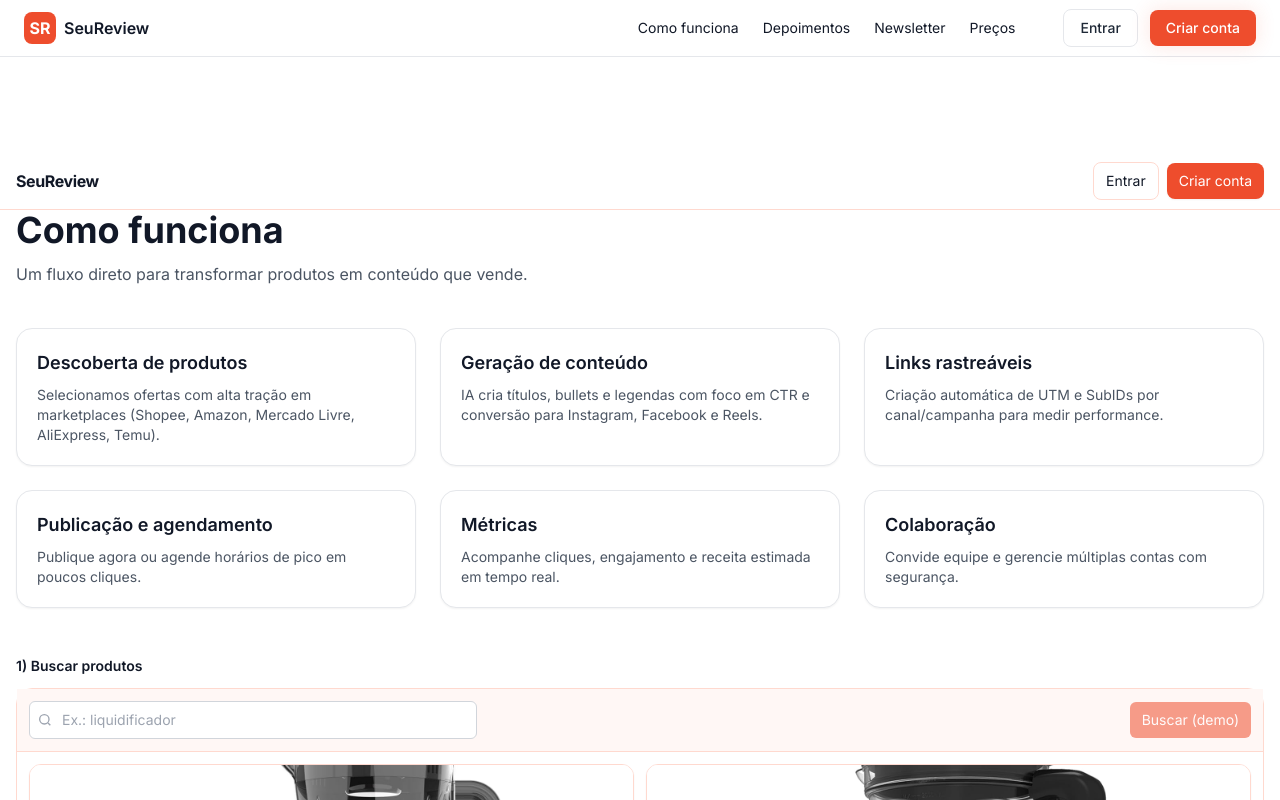
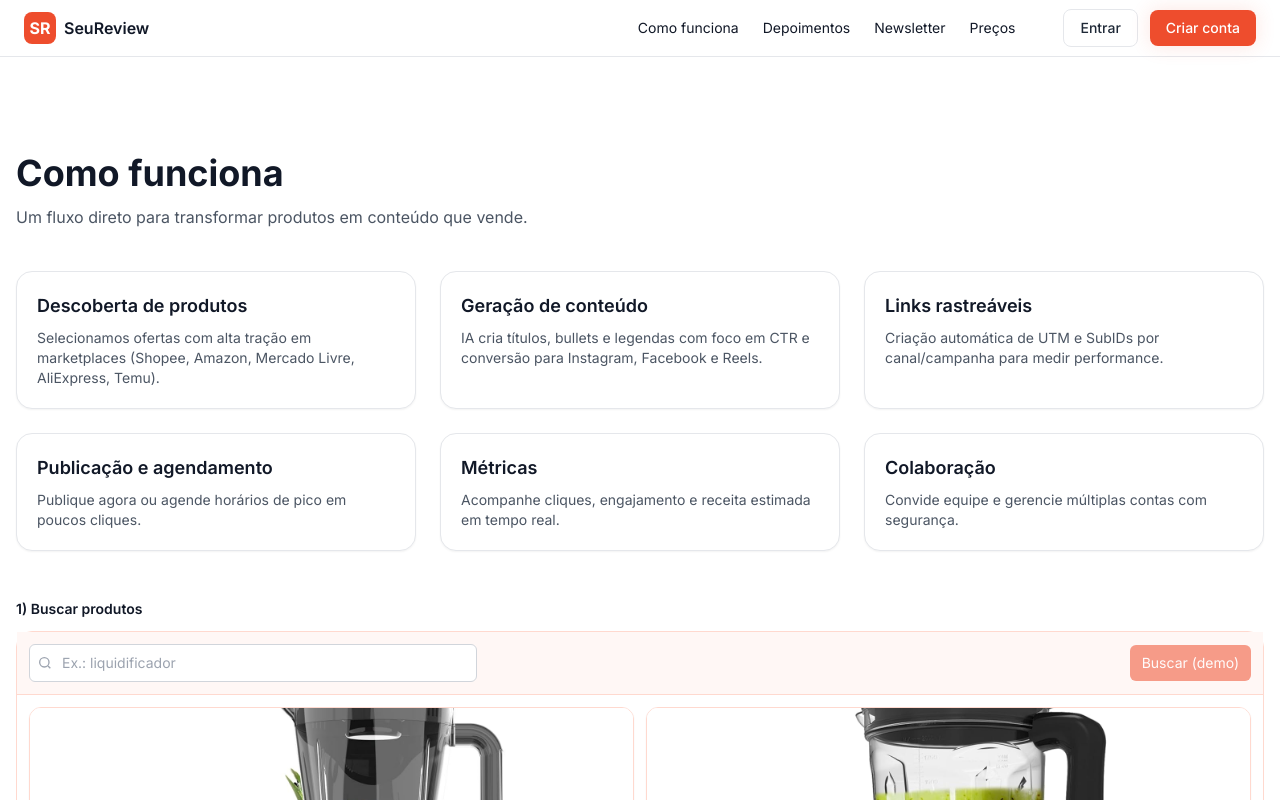
Before and after one commit to marciobever/seureview.com.br, a Next.js app: page /como-funciona in a window 1280 px wide. Shown: the top 800 px of the page. Built offline with nearby package versions, Linux system fonts and the light colour scheme; no server answers.

Commit message:
Update Client.tsx

```diff
--- a/app/(site)/como-funciona/Client.tsx
+++ b/app/(site)/como-funciona/Client.tsx
@@ -2,7 +2,6 @@
 
 import * as React from "react";
 import AuthCTA from "@/components/AuthCTA";
-import SiteHeader from "@/components/SiteHeader";
 
 // ---------- Ícones ----------
 function StarIcon(props: React.SVGProps<SVGSVGElement>) {
@@ -286,7 +285,6 @@ export default function Client() {
 
   return (
     <main className="section">
-      <SiteHeader />
       <div className="max-container">
         <h1 className="text-3xl md:text-4xl font-bold">Como funciona</h1>
         <p className="mt-3 text-gray-600 max-w-2xl">
```
